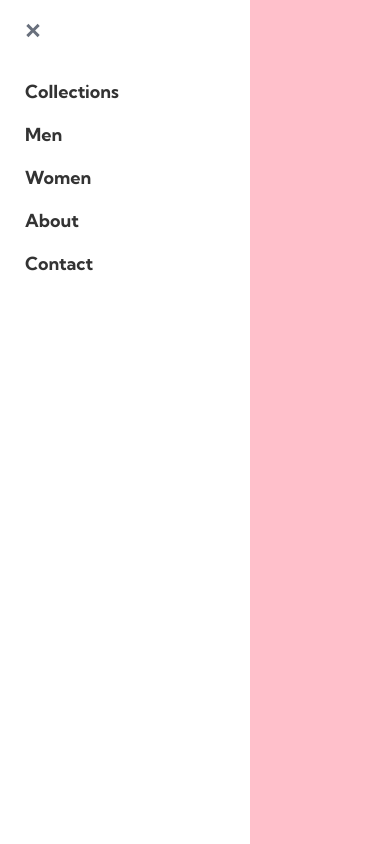
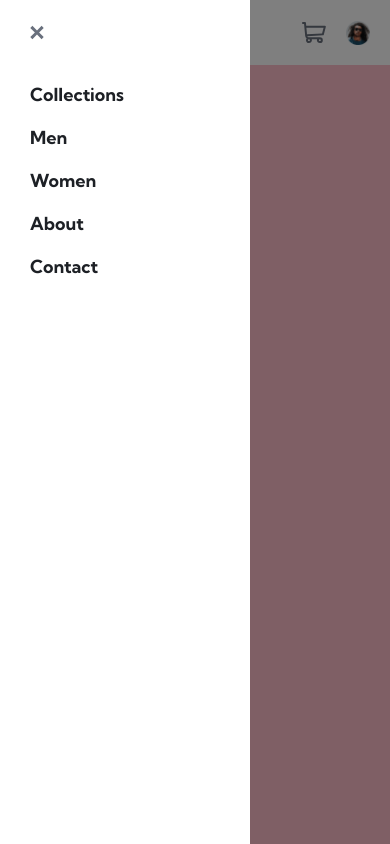
Before and after one commit to LyrhaNova/E-commerce-page, an Angular app: page / in a window 390 px wide. Both pictures are taken after a click on the button "Toggle navigation". Built offline with nearby package versions, Linux system fonts and the light colour scheme.

Commit message:
Navbar, icons, logo add + transitions
Visually working navigation with animation & transitions for mobile devices

```diff
--- a/src/app/navigation/navigation.component.html
+++ b/src/app/navigation/navigation.component.html
@@ -1,10 +1,19 @@
 <nav class="navbar">
-  <!-- Bouton Hamburger -->
+  <!-- Superposition (overlay) qui assombrit l'arrière-plan -->
+  <div
+    class="navbar__overlay"
+    [ngClass]="{ active: isMenuOpen }"
+    (click)="closeMenu()"
+  ></div>
+
+  <!-- Conteneur du menu Hamburger et Logo -->
+  <div class="navbar__left">
+    <!-- Menu Hamburger -->
     <button
       type="button"
       class="navbar__toggle"
-    *ngIf="!isMenuOpen"
-    (click)="toggleMenu()"
+      [ngClass]="{ hidden: isMenuOpen }"
+      (click)="openMenu($event)"
       aria-label="Toggle navigation"
     >
       <img
@@ -14,14 +23,35 @@
       />
     </button>
 
-  <!-- Menu -->
+    <div class="navbar__brand">
+      <img
+        src="assets/images/logo.svg"
+        alt="Logo Sneakers"
+        class="navbar__logo"
+      />
+    </div>
+  </div>
+
+  <div class="navbar__icons">
+    <img
+      src="assets/images/icon-cart.svg"
+      alt="Cart icon"
+      class="navbar__icon"
+    />
+    <img
+      src="assets/images/image-avatar.png"
+      alt="User icon"
+      class="navbar__icon"
+    />
+  </div>
+
+  <!-- Menu déroulant -->
   <div class="navbar__menu" [ngClass]="{ active: isMenuOpen }">
-    <!-- Bouton de fermeture -->
     <button
       type="button"
-      class="navbar__toggle navbar__close"
-      (click)="toggleMenu()"
-      aria-label="Close menu"
+      class="navbar__close"
+      (click)="closeMenu()"
+      aria-label="Close navigation"
     >
       <img
         src="assets/images/icon-close.svg"
@@ -29,7 +59,6 @@
         class="navbar__icon"
       />
     </button>
-
     <ul>
       <li><a href="#">Collections</a></li>
       <li><a href="#">Men</a></li>
--- a/src/app/navigation/navigation.component.scss
+++ b/src/app/navigation/navigation.component.scss
@@ -1,17 +1,16 @@
 .navbar {
+  display: flex;
+  align-items: center;
+  justify-content: space-between;
+  padding: 10px 20px;
+  background-color: var(--color-white);
   position: relative;
+  height: 45px;
 
-  &__toggle {
-    background: none;
-    border: none;
-    cursor: pointer;
-    width: 65px;
-    height: 60px;
+  &__left {
     display: flex;
     align-items: center;
-    justify-content: center;
-    padding: 0;
-    position: relative;
+    gap: 10px;
   }
 
   &__menu {
@@ -20,8 +19,11 @@
     left: -100%;
     width: 250px;
     height: 100%;
-    background-color: #fff;
+    background-color: var(--color-white);
     transition: left 0.3s ease-in-out;
+    display: flex;
+    flex-direction: column;
+    z-index: 20;
 
     &.active {
       left: 0;
@@ -29,7 +31,7 @@
 
     ul {
       list-style: none;
-      padding: 20px 25px;
+      padding: 40px 30px;
       margin: 0;
 
       li {
@@ -37,12 +39,12 @@
 
         a {
           text-decoration: none;
-          color: #333;
+          color: var(--color-very-dark-blue);
+          font-weight: 700;
           font-size: 18px;
-          font-weight: 700;
 
           &:hover {
-            color: #007BFF;
+            color: var(--color-orange);
           }
         }
       }
@@ -50,5 +52,61 @@
   }
 
   &__close {
+    background: none;
+    border: none;
+    cursor: pointer;
+    padding: 25px 0px 0px 30px;
+    align-self: flex-start;
+    z-index: 20;
+  }
+
+  &__toggle {
+    background: none;
+    border: none;
+    cursor: pointer;
+    display: flex;
+    align-items: center;
+    justify-content: center;
+    position: relative;
+    z-index: 15;
+  }
+
+  &__brand {
+    display: flex;
+
+    a {
+      text-decoration: none;
+      color: inherit;
+    }
+  }
+
+  &__icons {
+    display: flex;
+    align-items: center;
+    gap: 20px;
+
+    .navbar__icon {
+      width: 24px;
+      height: auto;
+      cursor: pointer;
+    }
+  }
+
+  /* Superposition (overlay) avec transition */
+  &__overlay {
+    position: fixed;
+    top: 0;
+    left: 0;
+    width: 100%;
+    height: 100%;
+    background-color: rgba(0, 0, 0, 0.5); /* Couleur de l'ombre avec transparence */
+    z-index: 10;
+    cursor: pointer;
+    opacity: 0; /* Caché par défaut */
+    transition: opacity 0.3s ease-in-out; /* Transition de l'opacité */
+  }
+
+  &__overlay.active {
+    opacity: 1; /* Visible lorsque le menu est ouvert */
   }
 }
--- a/src/app/navigation/navigation.component.ts
+++ b/src/app/navigation/navigation.component.ts
@@ -13,8 +13,12 @@ import { CommonModule } from '@angular/common';
 export class NavigationComponent {
   isMenuOpen = false;
 
-  toggleMenu() {
-    console.log('Menu toggled'); // Ajoute cette ligne pour le débogage
-    this.isMenuOpen = !this.isMenuOpen;
+  openMenu(event: Event): void {
+    event.stopPropagation(); // Empêche la propagation de l'événement de clic
+    this.isMenuOpen = true;  // Ouvre le menu
+  }
+
+  closeMenu(): void {
+    this.isMenuOpen = false;  // Ferme le menu
   }
 }
```
Lines whose indentation alone changed are shown as unchanged.
